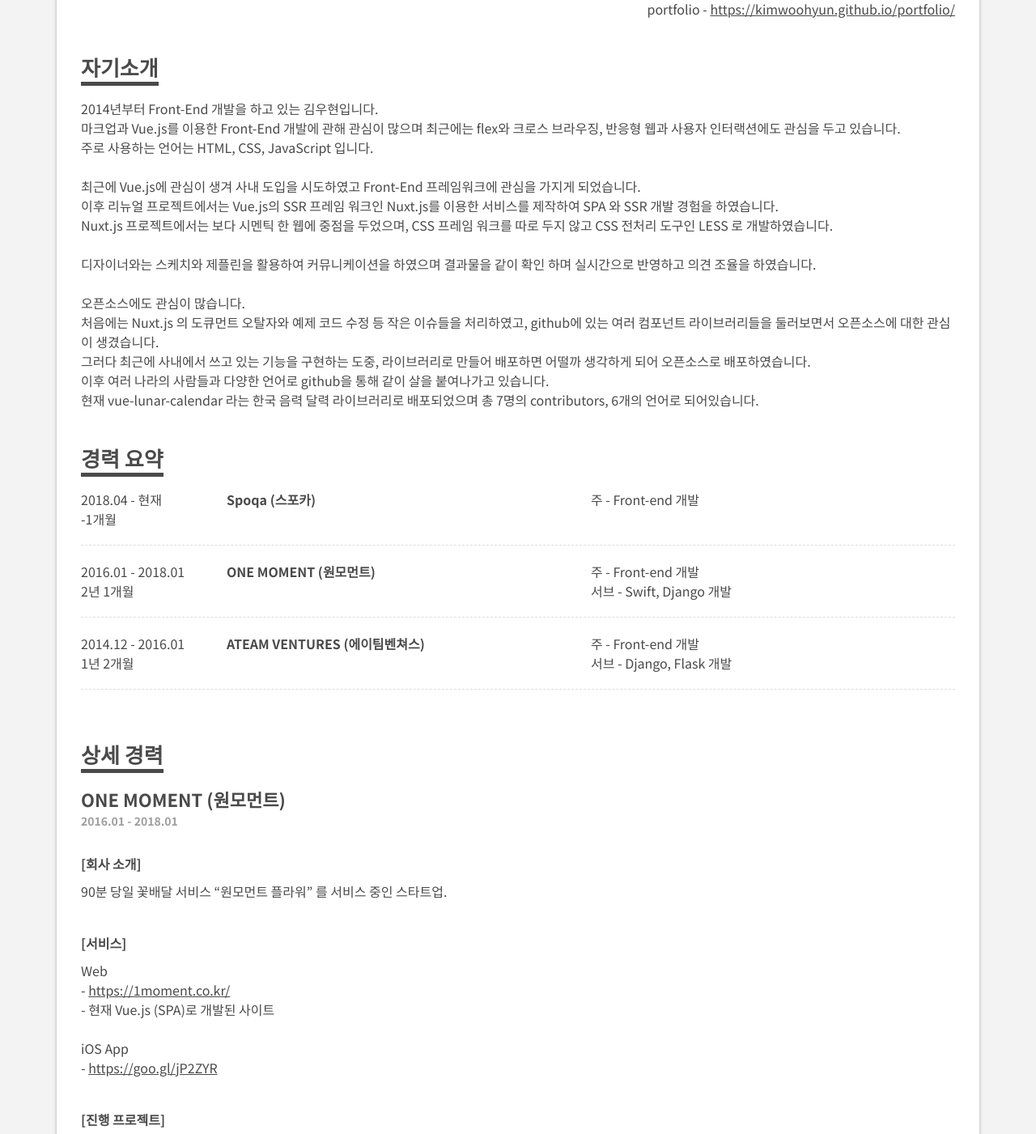
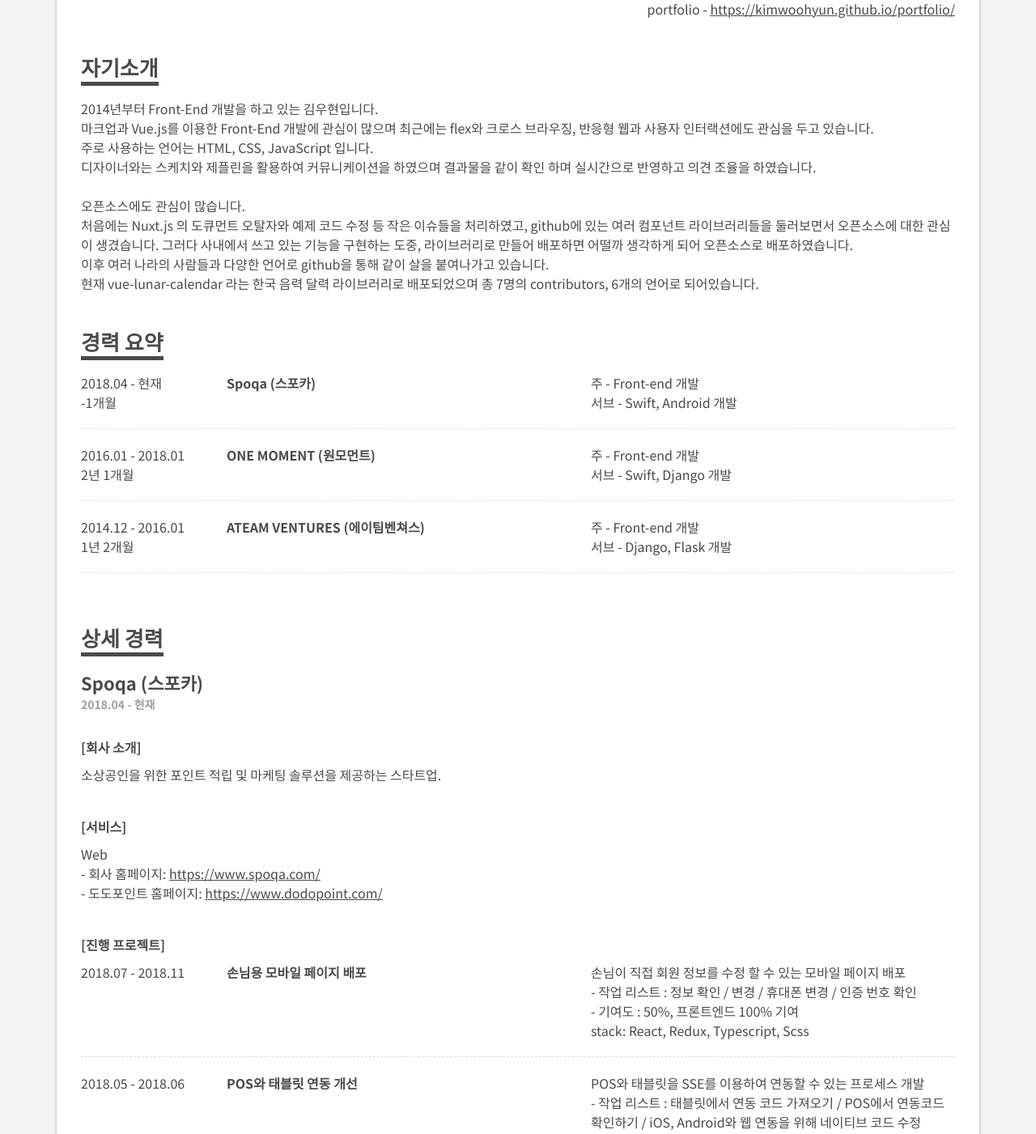
Before and after one commit to KimWooHyun/resume, a Vue app: page / in a window 1280 px wide. Shown: the part 240-1641 px from the top of the page at 81% size. Built offline with nearby package versions, Linux system fonts and the light colour scheme.

Commit message:
스포카 내용 및 발표 내용 추가

```diff
--- a/src/contents.js
+++ b/src/contents.js
@@ -11,15 +11,12 @@
   },
   introduction: `
     2014년부터 Front-End 개발을 하고 있는 김우현입니다.<br />
-    마크업과 Vue.js를 이용한 Front-End 개발에 관해 관심이 많으며 최근에는 flex와 크로스 브라우징, 반응형 웹과 사용자 인터랙션에도 관심을 두고 있습니다.<br />
-    주로 사용하는 언어는 HTML, CSS, JavaScript 입니다.<br /><br />
-    최근에 Vue.js에 관심이 생겨 사내 도입을 시도하였고 Front-End 프레임워크에 관심을 가지게 되었습니다.<br />
-    이후 리뉴얼 프로젝트에서는 Vue.js의 SSR 프레임 워크인 Nuxt.js를 이용한 서비스를 제작하여 SPA 와 SSR 개발 경험을 하였습니다.<br />
-    Nuxt.js 프로젝트에서는 보다 시멘틱 한 웹에 중점을 두었으며, CSS 프레임 워크를 따로 두지 않고 CSS 전처리 도구인 LESS 로 개발하였습니다.<br /><br />
+    마크업과 Vue.js를 이용한 Front-End 개발에 관심이 많으며 최근에는 flex와 크로스 브라우징, 반응형 웹과 사용자 인터랙션에도 관심을 두고 있습니다.<br />
+    주로 사용하는 언어는 HTML, CSS, JavaScript 입니다.<br />
     디자이너와는 스케치와 제플린을 활용하여 커뮤니케이션을 하였으며 결과물을 같이 확인 하며 실시간으로 반영하고 의견 조율을 하였습니다.<br /><br />
     오픈소스에도 관심이 많습니다.<br />
-    처음에는 Nuxt.js 의 도큐먼트 오탈자와 예제 코드 수정 등 작은 이슈들을 처리하였고, github에 있는 여러 컴포넌트 라이브러리들을 둘러보면서 오픈소스에 대한 관심이 생겼습니다.<br />
-    그러다 최근에 사내에서 쓰고 있는 기능을 구현하는 도중, 라이브러리로 만들어 배포하면 어떨까 생각하게 되어 오픈소스로 배포하였습니다.<br />
+    처음에는 Nuxt.js 의 도큐먼트 오탈자와 예제 코드 수정 등 작은 이슈들을 처리하였고, github에 있는 여러 컴포넌트 라이브러리들을 둘러보면서 오픈소스에 대한 관심이 생겼습니다.
+    그러다 사내에서 쓰고 있는 기능을 구현하는 도중, 라이브러리로 만들어 배포하면 어떨까 생각하게 되어 오픈소스로 배포하였습니다.<br />
     이후 여러 나라의 사람들과 다양한 언어로 github을 통해 같이 살을 붙여나가고 있습니다.<br />
     현재 vue-lunar-calendar  라는 한국 음력 달력 라이브러리로 배포되었으며 총 7명의 contributors, 6개의 언어로 되어있습니다.
     `
@@ -33,7 +30,7 @@
       },
       {
         'date': 'Language',
-        'title': 'HTML5 / CSS3 / JavaScript / Swift / Python',
+        'title': 'HTML5 / CSS3 / JavaScript / Typescript / Swift / Python',
         'contents': ['']
       },
       {
@@ -43,7 +40,7 @@
       },
       {
         'date': 'Library',
-        'title': 'Webpack / jQuery / Less / Axios / Alamofire',
+        'title': 'Webpack / jQuery / Less / Scss / Axios / Alamofire',
         'contents': ['']
       },
       {
@@ -77,7 +74,43 @@
     ],
     '개인 활동': [
       {
-        'date': '2018.02 - 현재',
+        'date': '2018.12',
+        'title': '[발표] 조금 일찍 시작한 사회 적응기',
+        'contents': [
+          'Django Girls 2018 하반기 밋업 발표',
+          '- 특성화고 출신으로 시작하여 4년차 개발자로서의 성장하기까지의 이야기 발표',
+          '- <a href="https://www.slideshare.net/ssuserd3aacb/ss-124649398">https://www.slideshare.net/ssuserd3aacb/ss-124649398</a>'
+        ]
+      },
+      {
+        'date': '2018.11',
+        'title': '[발표] Be Creators',
+        'contents': [
+          'Women who code 서울 11월 밋업 발표',
+          '- 이직기와 개발자로서 현재 하고 있는일, 사내 문화들을 소개',
+          '- <a href="https://www.slideshare.net/ssuserd3aacb/be-creators">https://www.slideshare.net/ssuserd3aacb/be-creators</a>'
+        ]
+      },
+      {
+        'date': '2018.10',
+        'title': '[발표] "합시다. 회고."',
+        'contents': [
+          'GDG Campus Korea Lightning Talk & Networking 발표',
+          '-  사내문화 중에 "회고"에 대한 내용 발표',
+          '- <a href="https://www.slideshare.net/ssuserd3aacb/ss-119212098">https://www.slideshare.net/ssuserd3aacb/ss-119212098</a>'
+        ]
+      },
+      {
+        'date': '2018.06',
+        'title': '[발표] 디자이너와 파티맺기',
+        'contents': [
+          'Google Campus Korea 6월 밋업 발표',
+          '- 개발자와 디자이너간의 소통 그리고 업무 프로세스에 대한 발표',
+          '- <a href="https://www.slideshare.net/ssuserd3aacb/ss-100284832">https://www.slideshare.net/ssuserd3aacb/ss-100284832</a>'
+        ]
+      },
+      {
+        'date': '2018.02 - 2018.04',
         'title': 'Women Techmakers KR 2018',
         'img': '/pa/wtm-logo.png',
         'contents': [
@@ -88,12 +121,14 @@
         ]
       },
       {
-        'date': '2017.08 - 현재',
+        'date': '2017.08 - 2018.10',
         'title': 'DjangoCon KR 2018',
         'img': '/pa/djangocon-logo.png',
         'contents': [
           '<strong>DjangoCon KR 2018 오거나이저</strong>',
-          '- 행사준비'
+          '- 행사준비',
+          '- 안내사이트 제작',
+          '- <a href="https://devdjangokr.github.io/2018/">https://devdjangokr.github.io/2018/</a>'
         ]
       },
       {
@@ -105,13 +140,6 @@
           '저자: 장기효',
           '대상 독자: 프레임워크를 다뤄보지 않은 웹 개발 입문자, Vue.js를 배우고 싶은 대학생 & 퍼블리셔 & 실무자',
           '책 내용: 프론트엔드 개발 프레임워크인 Vue.js 소개, 뷰 기술요소 학습, 뷰를 이용한 실전 애플리케이션 제작'
-        ]
-      },
-      {
-        'date': '2017.12',
-        'title': 'Vue.js Korea Meetup3',
-        'contents': [
-          'Vue.js Korea 3번째 밋업 스태프 및 행사 총괄'
         ]
       },
       {
@@ -135,7 +163,7 @@
       },
       {
         'date': '2017.08',
-        'title': 'GDG Web Tech',
+        'title': '[발표] 원모먼트 Vue js 적용기',
         'contents': [
           'GDG Web Tech 발표',
           '- Vue.js 관련 발표',
@@ -143,17 +171,10 @@
         ]
       },
       {
-        'date': '2017.08',
-        'title': 'Vue.js Korea Meetup2',
+        'date': '2017.07',
+        'title': 'GDG Campus Korea summer party',
         'contents': [
-          'vue.js Korea 2번째 밋업 스태프'
-        ]
-      },
-      {
-        'date': '2017.07',
-        'title': 'GDG Korea Campus summer party',
-        'contents': [
-          'GDG Korea Campus 스태프',
+          'GDG Campus Korea 스태프',
           '- 행사 준비',
           '- 안내사이트 제작 참여',
           '- <a href="https://gdgsummerparty.firebaseapp.com">https://gdgsummerparty.firebaseapp.com</a>'
@@ -179,7 +200,8 @@
         'date': ['2018.04', '현재'],
         'title': 'Spoqa (스포카)',
         'contents': [
-          '주 - Front-end 개발'
+          '주 - Front-end 개발',
+          '서브 - Swift, Android 개발',
         ]
       },
       {
@@ -187,7 +209,7 @@
         'title': 'ONE MOMENT (원모먼트)',
         'contents': [
           '주 - Front-end 개발',
-          '서브 - Swift, Django 개발'
+          '서브 - Swift, Django 개발',
         ]
       },
       {
@@ -195,12 +217,47 @@
         'title': 'ATEAM VENTURES (에이팀벤쳐스)',
         'contents': [
           '주 - Front-end 개발',
-          '서브 - Django, Flask 개발'
+          '서브 - Django, Flask 개발',
         ]
       }
     ]
   },
   detailContents: {
+    'Spoqa (스포카)': {
+      'date': '2018.04 - 현재',
+      'info': '소상공인을 위한 포인트 적립 및 마케팅 솔루션을 제공하는 스타트업.',
+      'service': [
+        `Web<br />
+        - 회사 홈페이지: <a href="https://www.spoqa.com/">https://www.spoqa.com/</a><br/>
+        - 도도포인트 홈페이지: <a href="https://www.dodopoint.com/">https://www.dodopoint.com/</a>
+        `
+      ],
+      'project': {
+        'project': [
+          {
+            'date': '2018.07 - 2018.11',
+            'title': '손님용 모바일 페이지 배포',
+            'contents': [
+              '손님이 직접 회원 정보를 수정 할 수 있는 모바일 페이지 배포',
+              '- 작업 리스트 : 정보 확인 / 변경 / 휴대폰 변경 / 인증 번호 확인',
+              '- 기여도 : 50%, 프론트엔드 100% 기여',
+              'stack: React, Redux, Typescript, Scss'
+            ]
+          },
+          {
+            'date': '2018.05 - 2018.06',
+            'title': 'POS와 태블릿 연동 개선',
+            'contents': [
+              'POS와 태블릿을 SSE를 이용하여 연동할 수 있는 프로세스 개발',
+              '- 작업 리스트 : 태블릿에서 연동 코드 가져오기 / POS에서 연동코드 확인하기 / iOS, Android와 웹 연동을 위해 네이티브 코드 수정',
+              '- SSE(Server-Sent Events) 을 이용하여 연동 ping/pong',
+              '- 기여도 : 25%, 프론트엔드 100% 기여',
+              'stack: React, Redux, Typescript, Scss'
+            ]
+          },
+        ]
+      }
+    },
     'ONE MOMENT (원모먼트)': {
       'date': '2016.01 - 2018.01',
       'info': '90분 당일 꽃배달 서비스 “원모먼트 플라워” 를 서비스 중인 스타트업.',
```
